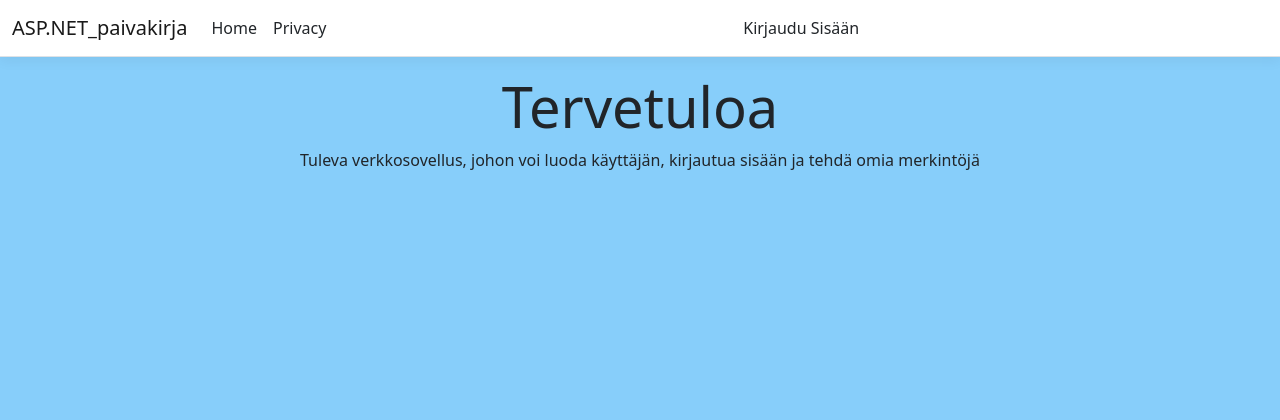
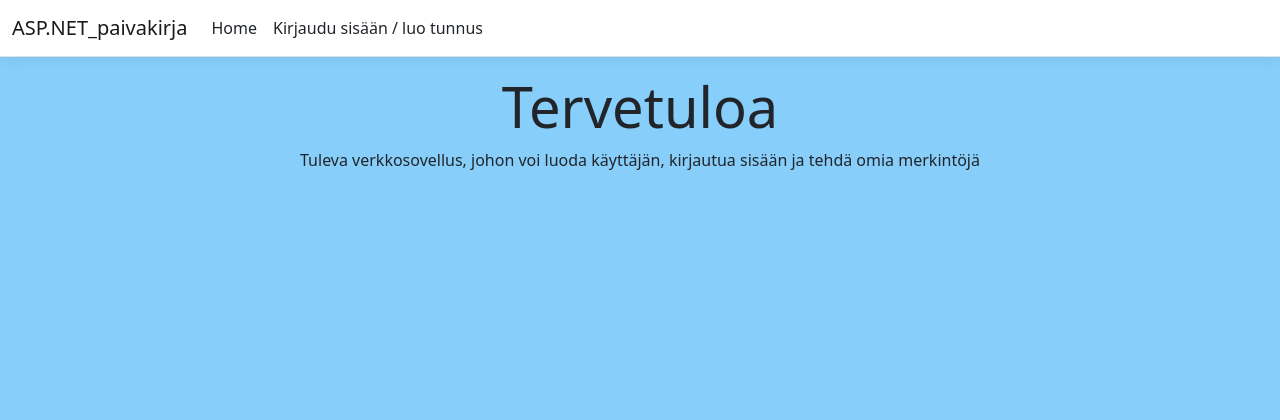
Before and after one commit to MarkoM89/ASP.NET-paivakirja, an ASP.NET Core app: page / in a window 1280 px wide. Shown: the top 420 px of the page. Run offline with ASP.NET Core 8, Linux system fonts and the light colour scheme; style sheets or scripts are compiled from the project's sources.

Commit message:
Poistettu Privacy-sivu - aloitettu sisäänkirjautumis-sivun teko

```diff
--- a/ASP.NET-paivakirja/Controllers/HomeController.cs
+++ b/ASP.NET-paivakirja/Controllers/HomeController.cs
@@ -18,7 +18,7 @@ public class HomeController : Controller
         return View();
     }
 
-    public IActionResult Privacy()
+    public IActionResult Kirjaudu_Luo()
     {
         return View();
     }
--- a/ASP.NET-paivakirja/Views/Home/Kirjaudu_sisaan.cshtml
+++ b/ASP.NET-paivakirja/Views/Home/Kirjaudu_Luo.cshtml
@@ -1,8 +1,6 @@
 @{
-    ViewData["Title"] = "Kirjaudu-Sisaan";
+    ViewData["Title"] = "Kirjaudu-Luo-tunnus";
 }
-
-<h1>@ViewData["Title"]</h1>
 
 <div class="text-center">
     <h1 class="display-4">Kirjaudu Sisään</h1>
--- a/ASP.NET-paivakirja/Views/Home/Privacy.cshtml
+++ /dev/null
@@ -1,6 +0,0 @@
-@{
-    ViewData["Title"] = "Privacy Policy";
-}
-<h1>@ViewData["Title"]</h1>
-
-<p>Use this page to detail your site's privacy policy.</p>
--- a/ASP.NET-paivakirja/Views/Shared/_Layout.cshtml
+++ b/ASP.NET-paivakirja/Views/Shared/_Layout.cshtml
@@ -26,18 +26,11 @@
                         </li>
                         <li class="nav-item">
                             <a class="nav-link text-dark" asp-area="" asp-controller="Home"
-                                asp-action="Privacy">Privacy</a>
+                                asp-action="Kirjaudu_Luo">Kirjaudu sisään / luo tunnus</a>
                         </li>
 
                     </ul>
 
-                    <ul class="navbar-nav flex-grow-1">
-                        <li class="nav-item">
-                            <a class="nav-link text-dark" asp-area="" asp-controller="Home"
-                                asp-action="Kirjaudu-Sisaan">Kirjaudu Sisään</a>
-                        </li>
-
-                    </ul>
                 </div>
             </div>
         </nav>
```
Also changed, not shown: 8 other files.
